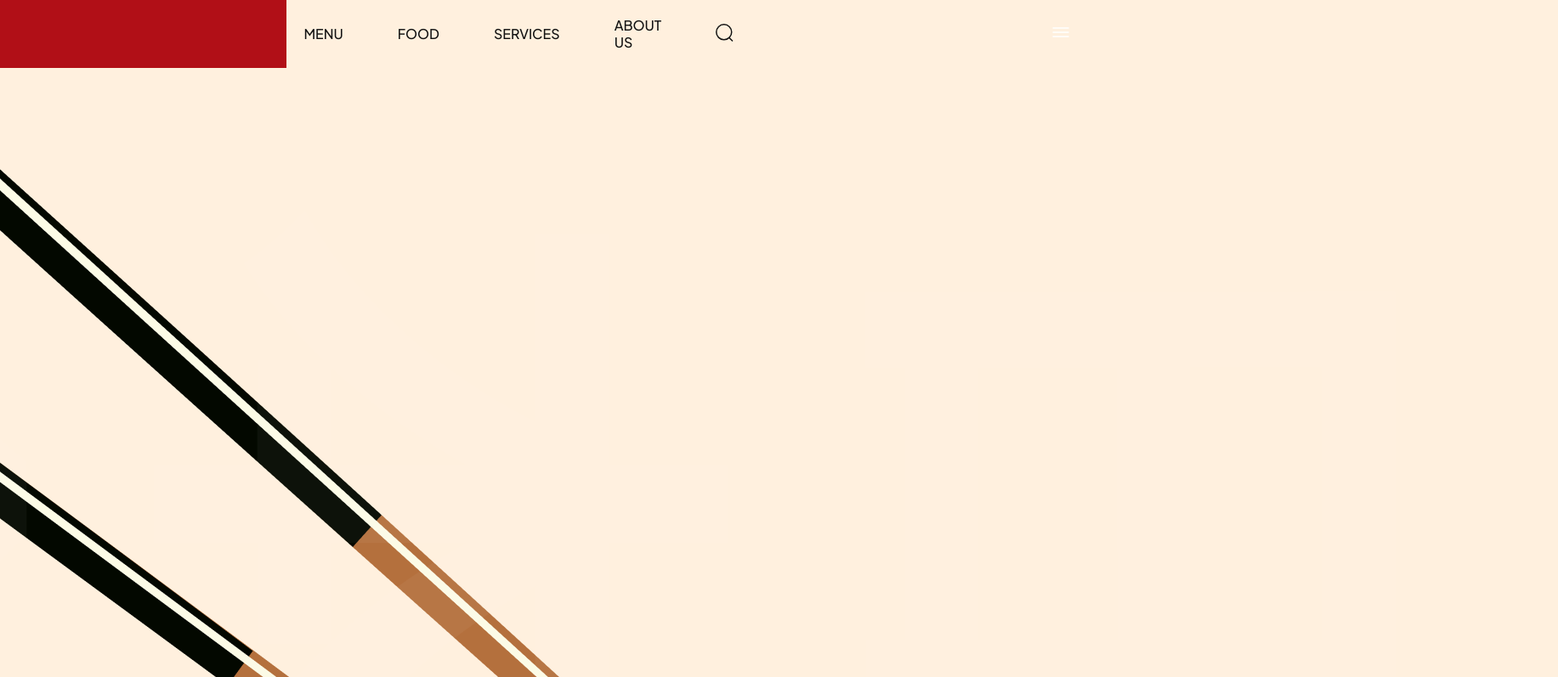
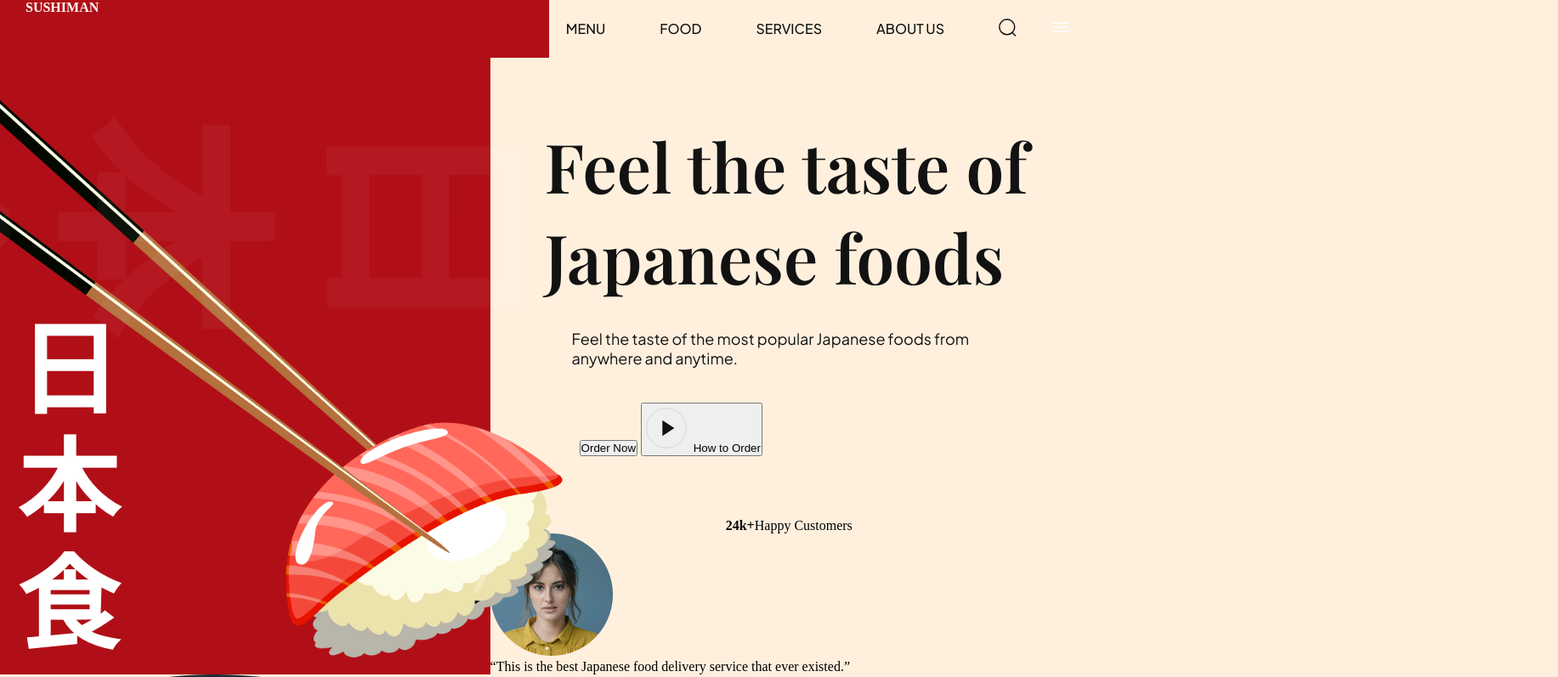
Before and after one commit to michaeljumah/sushi, a website built with Vite: page index.html in a window 1280 px wide. Shown: the top 797 px of the page at 85% size, 1833 px wide, since content can reach past the window. Built offline with nearby package versions, Linux system fonts and the light colour scheme.

Commit message:
sushis everywhere

```diff
--- a/css/sections/header.css
+++ b/css/sections/header.css
@@ -15,6 +15,7 @@
     position: absolute;
     inset: 0;
     width: 100%;
+
     background-color: var(--primary-color);
     z-index: 1;
 }
@@ -27,7 +28,7 @@
 
 .header__menu, .header__menu-mobile {
     padding: 20px;
-    flex: 1.2;
+    flex: -1;
     display: flex;
     align-items: center;
     justify-content: flex-end;
--- /dev/null
+++ b/css/sections/hero.css
@@ -0,0 +1,77 @@
+.hero {
+    display: flex;
+    min-height: calc(100vh - 74px);
+    overflow: hidden;
+}
+
+.hero-image {
+    flex: 1;
+    display: flex;
+    flex-direction: column;
+
+    position: relative;
+    z-index: 5;
+}
+
+.hero-image img {
+    width: 120%;
+    height: 100%;
+    object-fit: contain;
+}
+
+.hero-image__overlay {
+    position: absolute;
+    inset: 0;
+    width: 100%;
+
+    background-color: var(--primary-color);
+    z-index: -1;
+}
+
+.hero-image h2 {
+    position: absolute;
+    bottom: 0;
+    padding: 20px;
+
+    font-family: var(--playfair-display);
+    font-weight: 700;
+    font-size: 120px;
+    line-height: 138px;
+    color: #fff;
+
+}
+
+.hero-content {
+    flex: 1.22;
+    display: flex;
+    justify-content: space-between;
+    flex-direction: column;
+}
+
+.hero-content-info {
+    padding: 64px;
+    flex: 1;
+    display: flex;
+    justify-content: center;
+    flex-direction: column;
+}
+
+.hero-content-info h1 {
+    font-size: 80px;
+    font-weight: 600;
+    font-family: var(--playfair-display);
+    color: var(--secondary-color);
+}
+
+.hero-content-info p {
+    margin: 32px 0 0 32px;
+
+    font-family: var(--plus-jakarta-sans);
+    color: var(--secondary-color);
+    font-size: 18px;
+    font-weight: 400;
+}
+
+.hero-content__buttons {
+    margin: 41px 0 0 41px;
+}
--- a/css/style.css
+++ b/css/style.css
@@ -3,12 +3,12 @@
 
 /* other css file imports */
 @import url("sections/header.css");
-/* @import url("sections/hero.css");
+@import url("sections/hero.css");
 @import url("sections/about.css");
 @import url("sections/popular.css");
 @import url("sections/trending.css");
 @import url("sections/subscribe.css");
-@import url("sections/footer.css"); */
+@import url("sections/footer.css");
 
 /* CSS variables for reusablity across all files (including above imported) */
 :root {
--- a/index.html
+++ b/index.html
@@ -17,9 +17,10 @@
     <nav class="header__nav">
       <div class="header__logo">
         <!-- This how we use aos. Simply specify the type of animation using data attribute -->
-        <h4 data-aos="fade-down">SUSHIMAN</h4>
 
-        <div class="header__logo-overlay"></div>
+        <div class="header__logo-overlay">
+          <h4 data-aos="fade-down>">SUSHIMAN</h4>
+        </div>
       </div>
 
       <ul class="header__menu" data-aos="fade-down">
```
Also changed, not shown: css/sections/about.css (added), css/sections/footer.css (added), css/sections/popular.css (added), css/sections/subscribe.css (added), css/sections/trending.css (added).
